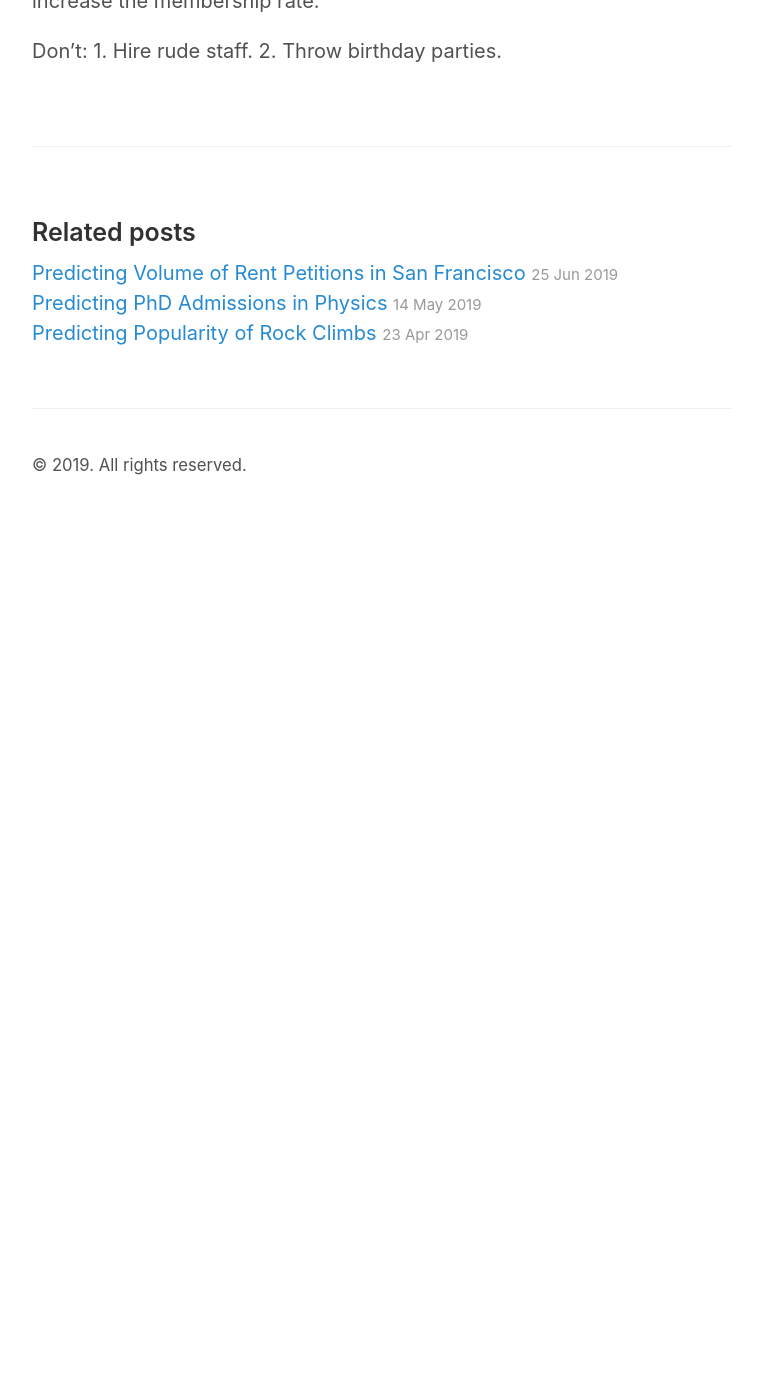
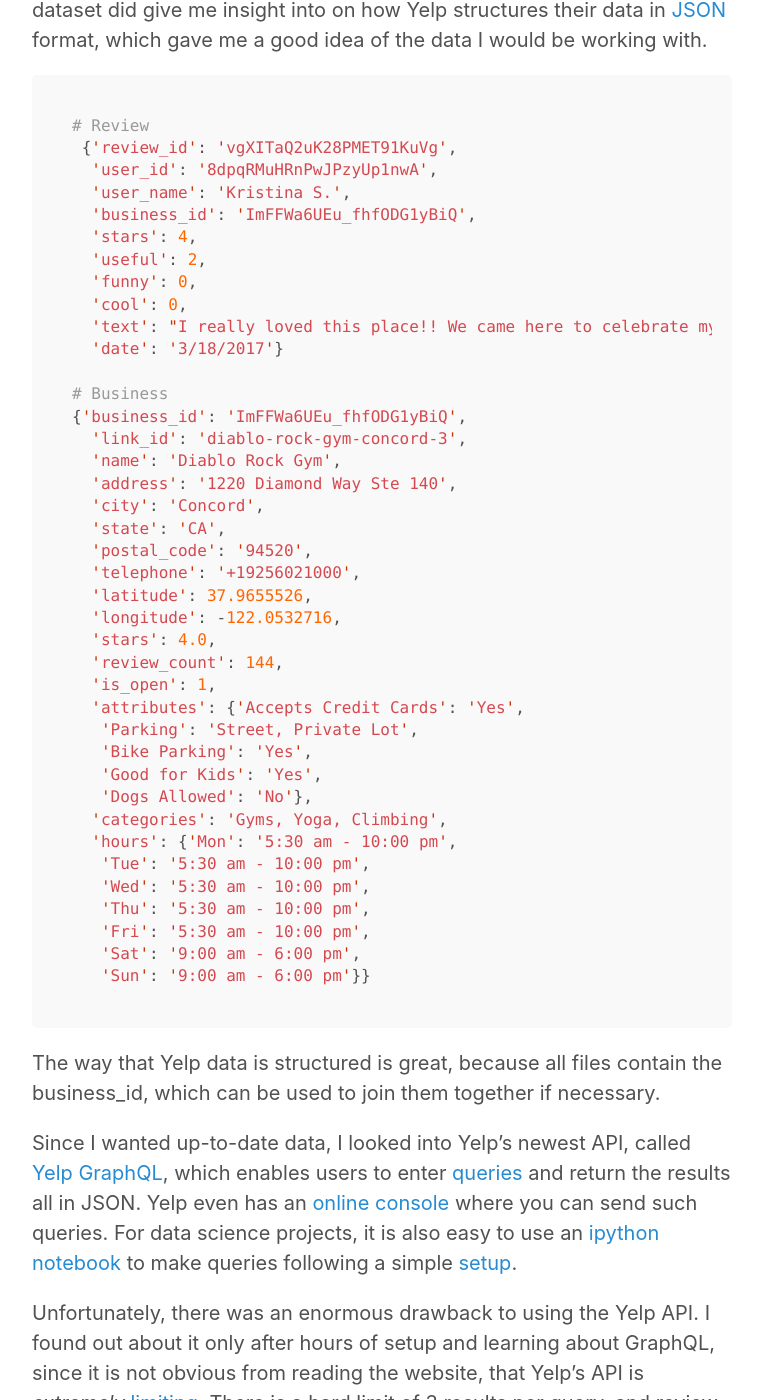
Before and after one commit to harrisonized/harrisonized.github.io, a Jekyll site: the page built from _posts/2019-05-30-analyzing-yelp-reviews-for-climbing-gyms-nlp.md, in a window 1280 px wide and 1400 px high, scrolled down 1303 px. Shown: the whole window, without its empty margins (258-1021 px from the left). Built offline with Jekyll 4.4.1, drawn with Linux system fonts in a browser that asks for light colours; before the commit the page ends 1822 px from its top, so only the background shows below that; some of the changed text lies outside the part shown.

Commit message:
adding section about yelp

````diff
--- a/_posts/2019-05-30-analyzing-yelp-reviews-for-climbing-gyms-nlp.md
+++ b/_posts/2019-05-30-analyzing-yelp-reviews-for-climbing-gyms-nlp.md
@@ -5,15 +5,71 @@
 
 [Github Repository](https://github.com/harrisonized/analyzing-yelp-reviews-for-climbing-gyms-nlp)
 
-### **Introduction**
+## **Introduction**
 
-[Rock climbing](https://en.wikipedia.org/wiki/Rock_climbing) is one of the fastest growing sports in the world. According to the [Climbing Business Journal](https://www.climbingbusinessjournal.com/gyms-and-trends-2018/), the establishment of new climbing gyms in the United States is currently in exponential growth, with a projected 100 new gyms opening between 2018 and 2020 to meet the growing demand of new climbers. In fact, my friend [Shirley Yang](https://www.linkedin.com/in/shirley-yang-01a40a13/) is opening a [gym](https://www.agilityboulders.com/) of her own. As a [Data Scientist](https://www.linkedin.com/in/harrisonized) and a [rock climber](https://www.instagram.com/harrisonized/?hl=en), I wondered if there was any data-driven business insights I could deliver to her using my toolbox of data science techniques.
+[Rock climbing](https://en.wikipedia.org/wiki/Rock_climbing) is one of the fastest growing sports in the world. According to the [Climbing Business Journal](https://www.climbingbusinessjournal.com/gyms-and-trends-2018/), the establishment of new climbing gyms in the United States is currently in exponential growth, with an estimated 100 new gyms opening between 2018 and 2020 to meet the growing demand of new climbers (shoutout to my friend [Shirley Yang](https://www.linkedin.com/in/shirley-yang-01a40a13/), who is opening a [gym](https://www.agilityboulders.com/) of her own). As a [Data Scientist](https://www.linkedin.com/in/harrisonized) and a [rock climber](https://www.instagram.com/harrisonized/?hl=en), I wondered if there was any data-driven business insights I could deliver to her using my toolbox of data science techniques.
 
-### **Data Acquisition and Exploratory Data Analysis**
+![total-gyms-vs-percent-growth.png](https://raw.githubusercontent.com/harrisonized/analyzing-yelp-reviews-for-climbing-gyms-nlp/master/Climbing%20Business%20Journal/Plotly%20Figures/total-gyms-vs-percent-growth.png)
 
-I built my own scraper to collect [Yelp](https://www.yelp.com/) data on climbing gyms in California in JSON format.
+[Yelp](https://www.yelp.com/) is an online directory in which users can publish reviews on businesses. It is often a great source of information for first-time visits to new areas. Using Yelp reviews, I wanted to see if I could use some natural language processing techniques to be able to categorize reviews and come up with a list of do's and don'ts for climbing gyms in California.
 
-### **Classifying Reviews**
+## **Data Acquisition**
+
+The first step in this project was to obtain some [data](https://github.com/harrisonized/analyzing-yelp-reviews-for-climbing-gyms-nlp/tree/master/yelp/data). Although Yelp releases a new [competition dataset](https://www.yelp.com/dataset/challenge) each year, I wanted up-to-date data, so I had to look for another access method. However, the competition dataset did give me insight into on how Yelp structures their data in [JSON](https://www.json.org/) format, which gave me a good idea of the data I would be working with.
+
+```python
+# Review
+ {'review_id': 'vgXITaQ2uK28PMET91KuVg',
+  'user_id': '8dpqRMuHRnPwJPzyUp1nwA',
+  'user_name': 'Kristina S.',
+  'business_id': 'ImFFWa6UEu_fhfODG1yBiQ',
+  'stars': 4,
+  'useful': 2,
+  'funny': 0,
+  'cool': 0,
+  'text': "I really loved this place!! We came here to celebrate my cousin's birthday. What better way to celebrate a birthday than to climb some rocks. Lol. Anyway, parking was no problem, and it's pretty easy to find. We checked in, signed some waivers then took our beginner course with Jonny, since we are all noobs. He was very nice and helpful. Everything made sense and in 30 minutes or so, my group and I were confident to take on the rocks!If you're looking to have some fun and also to challenge yourself (because rock climbing isn't easy), you should check this place out. I'd love to come back.Deducted a star because some of the ropes are a little smelly. I feel like they should clean more often? or replace more often. Just a suggestion for management. Other than that, this place would've been a solid 5 stars.",
+  'date': '3/18/2017'}
+
+# Business
+{'business_id': 'ImFFWa6UEu_fhfODG1yBiQ',
+  'link_id': 'diablo-rock-gym-concord-3',
+  'name': 'Diablo Rock Gym',
+  'address': '1220 Diamond Way Ste 140',
+  'city': 'Concord',
+  'state': 'CA',
+  'postal_code': '94520',
+  'telephone': '+19256021000',
+  'latitude': 37.9655526,
+  'longitude': -122.0532716,
+  'stars': 4.0,
+  'review_count': 144,
+  'is_open': 1,
+  'attributes': {'Accepts Credit Cards': 'Yes',
+   'Parking': 'Street, Private Lot',
+   'Bike Parking': 'Yes',
+   'Good for Kids': 'Yes',
+   'Dogs Allowed': 'No'},
+  'categories': 'Gyms, Yoga, Climbing',
+  'hours': {'Mon': '5:30 am - 10:00 pm',
+   'Tue': '5:30 am - 10:00 pm',
+   'Wed': '5:30 am - 10:00 pm',
+   'Thu': '5:30 am - 10:00 pm',
+   'Fri': '5:30 am - 10:00 pm',
+   'Sat': '9:00 am - 6:00 pm',
+   'Sun': '9:00 am - 6:00 pm'}}
+```
+
+The way that Yelp data is structured is great, because all files contain the business_id, which can be used to join them together if necessary.
+
+Since I wanted up-to-date data, I looked into Yelp's newest API, called [Yelp GraphQL](https://www.yelp.com/developers/graphql/guides/intro), which enables users to enter [queries](https://www.yelp.com/developers/graphql/query/search) and return the results all in JSON. Yelp even has an [online console](https://www.yelp.com/developers/graphiql) where you can send such queries. For data science projects, it is also easy to use an [ipython notebook](http://localhost:8888/notebooks/github/analyzing-yelp-reviews-for-climbing-gyms-nlp/yelp/yelp-graphql-api.ipynb) to make queries following a simple [setup](https://www.youtube.com/watch?v=Wdy-9daEd0o).
+
+Unfortunately, there was an enormous drawback to using the Yelp API. I found out about it only after hours of setup and learning about GraphQL, since it is not obvious from reading the website, that Yelp's API is *extremely* [limiting](https://www.yelp.com/developers/graphql/guides/rate_limiting). There is a hard limit of 3 results per query, and review text is limited to 150 characters per review. This is so much less data than simply accessing the data as html through the website that it makes the Yelp API effectively useless to ay normal user. On top of that, Yelp has a point system that limits the number of entries it is possible to obtain per day.
+
+Because of these limitations, I found that the only easy way to access the data that I wanted was just to scrape it using [Beautifulsoup4](https://www.crummy.com/software/BeautifulSoup/bs4/doc/). Because part of my goals was to work with unstructured data, I sought to stay as close as possible to the format that Yelp already made available through their challenge dataset. Here are the scrapers I built for [reviews](http://localhost:8888/notebooks/github/analyzing-yelp-reviews-for-climbing-gyms-nlp/yelp/scrape-yelp-for-reviews.ipynb) and for [business](http://localhost:8888/notebooks/github/analyzing-yelp-reviews-for-climbing-gyms-nlp/yelp/scrape-yelp-for-business-information.ipynb) information.
+
+
+
+## **Classifying Reviews**
 
 Used multi-class classification on user reviews to predict the number of stars given by the reviewer. Adjusted the class weights to give minority classes more importance, improving my out-of-sample test accuracy score from 0.635 to 0.867.
 
````
